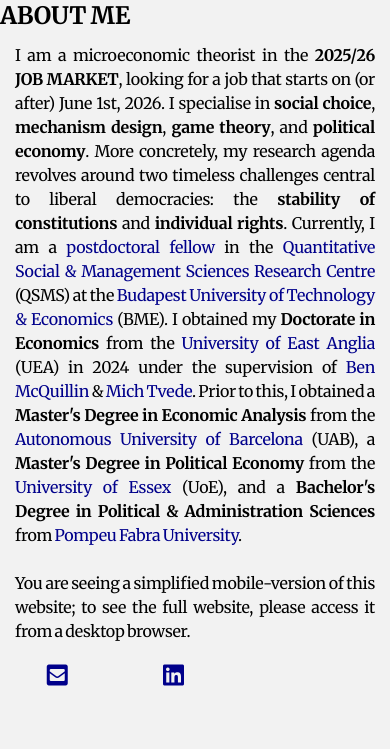
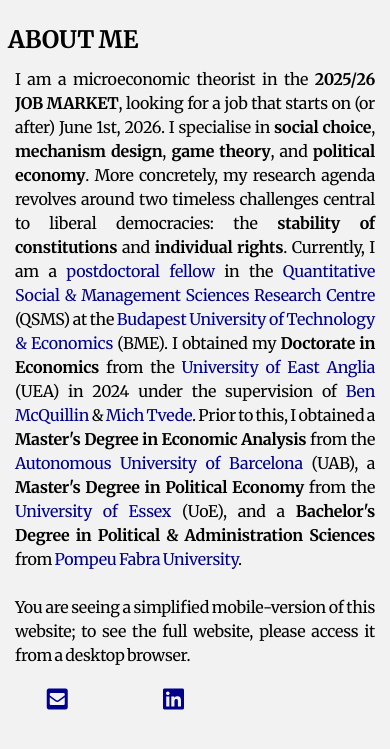
Before and after one commit to HectorHermidaRivera/hectorhermidarivera.github.io, a Jekyll site: the page built from index.md, in a window 390 px wide. Shown: the top 749 px of the page. Built offline with Jekyll 4.4.1, drawn with Linux system fonts in a browser that asks for light colours; a style sheet for code colours, icons or effects is not loaded.

Commit message:
Update style.css

```diff
--- a/assets/css/style.css
+++ b/assets/css/style.css
@@ -307,7 +307,7 @@ a {
 #about-me h2 {
   font-weight: bold;
   text-transform: uppercase;
-  margin: 0 0 0.5em 0;  /* remove default left/right margin, keep some bottom spacing */
+  margin: 1em 0 0.5em 8px;  /* remove default left/right margin, keep some bottom spacing */
   padding: 0;            /* remove padding */
 }
 
```
